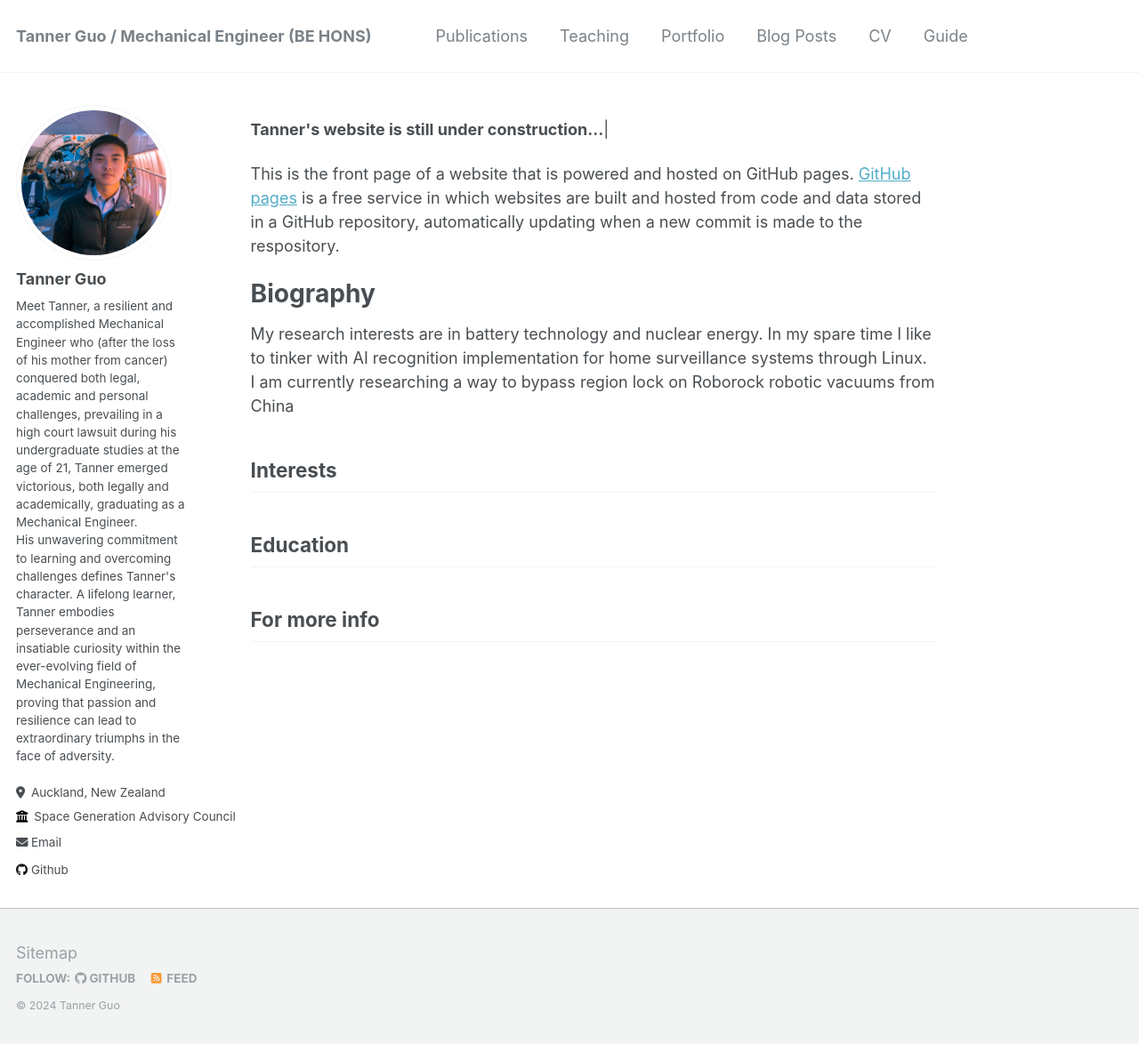
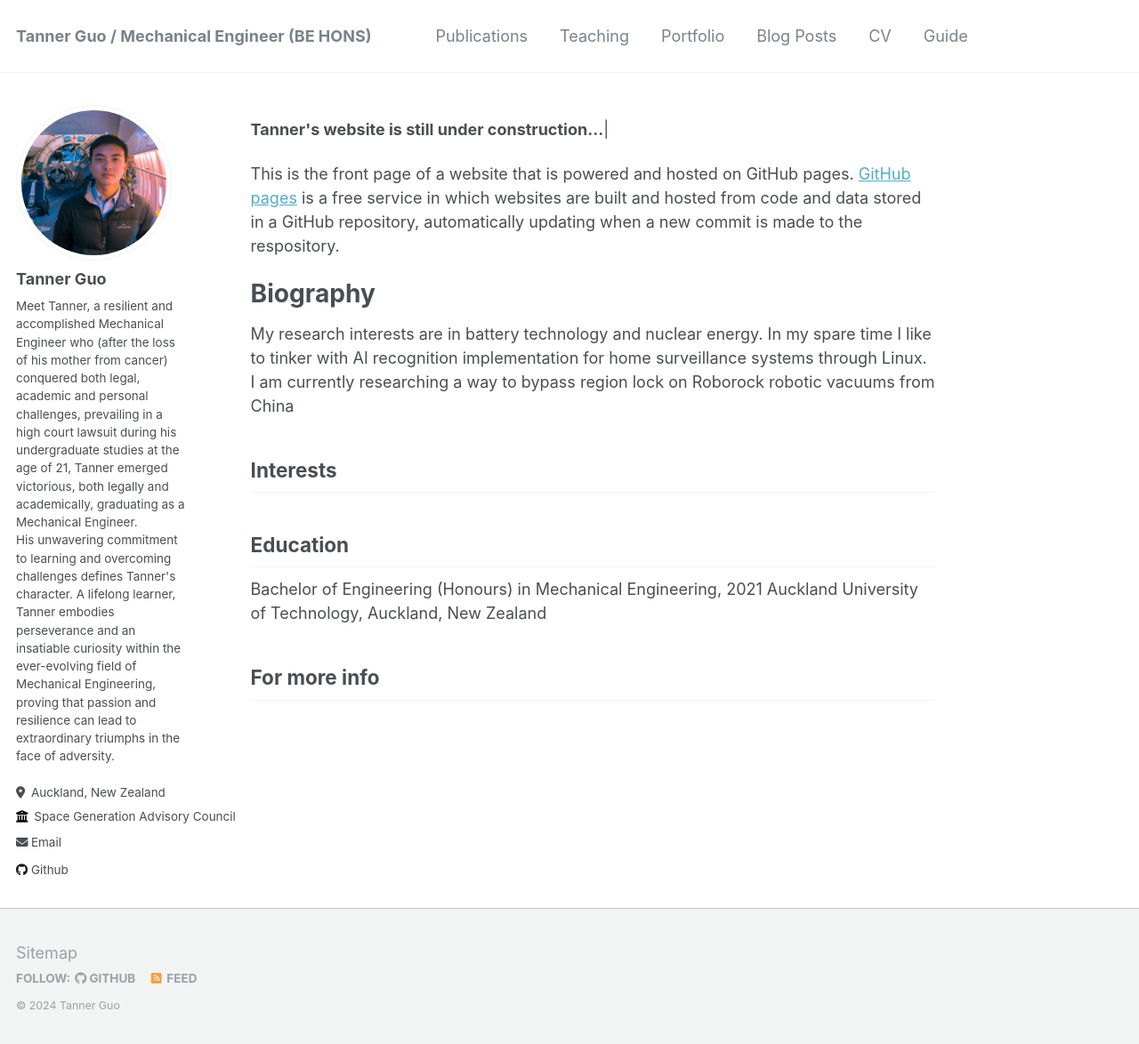
Before and after one commit to Tannerguo/tannerguo.github.io, a Jekyll site: the page built from _pages/about.md, in a window 1280 px wide and 1177 px high. Shown: the top 1174 px of the window at 89% size. Built offline with Jekyll 4.4.1, drawn with Linux system fonts in a browser that asks for light colours; nearby versions of some CDN libraries.

Commit message:
Update about.md

```diff
--- a/_pages/about.md
+++ b/_pages/about.md
@@ -35,7 +35,8 @@
 
 Education
 ------
-
+Bachelor of Engineering (Honours) in Mechanical Engineering, 2021
+Auckland University of Technology, Auckland, New Zealand
 
 
 
```
